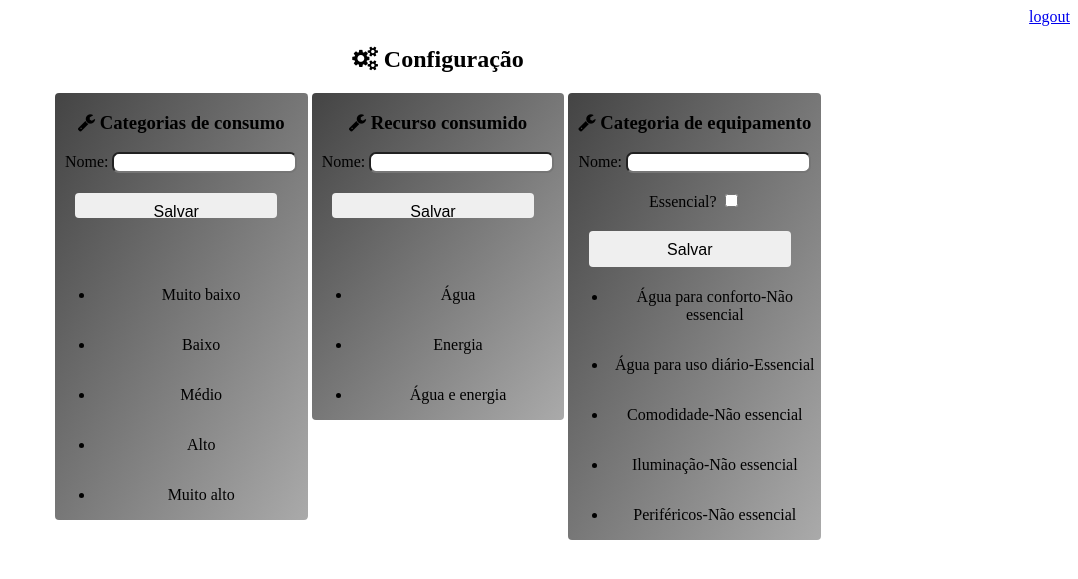
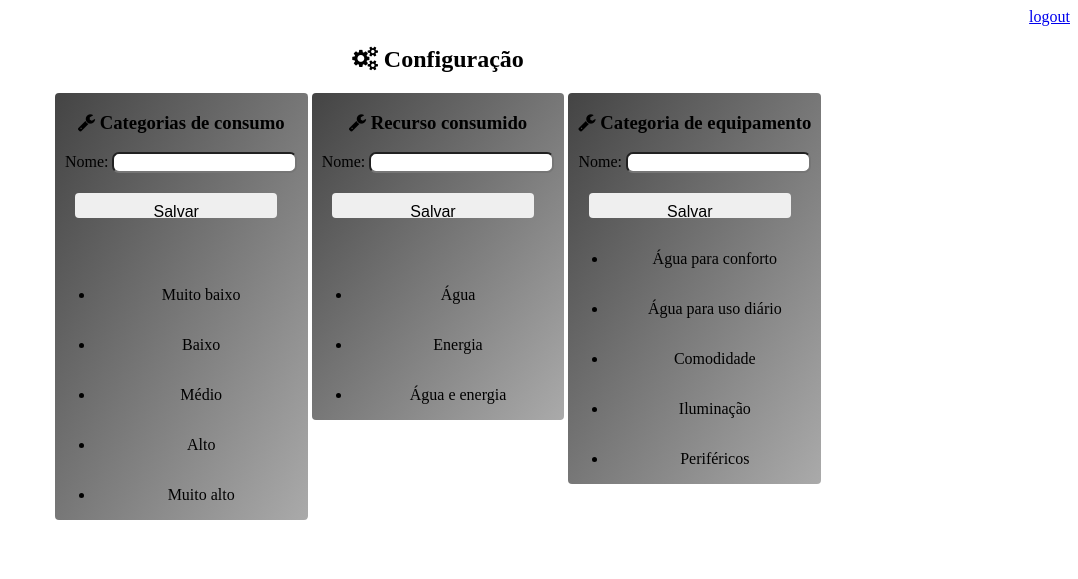
Before and after one commit to reduPKR/projeto_casa_python, a Django app: page /configurar/ in a window 1280 px wide. Shown: the top 579 px of the page, without its empty margins (202-1280 px from the left). Run offline with Django 3.2, Linux system fonts and the light colour scheme; data comes from the database, SQL or seed files in the repository.

Commit message:
Mexi um pouco nas tabelas

```diff
--- a/projeto_casa/core/models.py
+++ b/projeto_casa/core/models.py
@@ -20,16 +20,10 @@ class Saida(models.Model):
 #O tipo de quipamento é usado para o algoritmo de regrasao linear
 class TipoEquipamento(models.Model):
     nome = models.CharField(max_length=30)
-    essencial = models.BooleanField()
 
     class Meta:
         db_table = 'tipo_equipamento'
 
-    def get_essencial(self):
-        if self.essencial == True:
-            return 'Essencial'
-        else:
-            return 'Não essencial'
 class Equipamento(models.Model):
     tipo_consumo = models.ForeignKey(TipoConsumo,on_delete=models.CASCADE)
     tipo_equipamnto = models.ForeignKey(TipoEquipamento,on_delete=models.CASCADE)
@@ -60,9 +54,16 @@ class ComodoSaida(models.Model):
     comodo = models.ForeignKey(Comodo, on_delete=models.CASCADE)
     saida = models.ForeignKey(Saida, on_delete=models.CASCADE)
     equipamento = models.ForeignKey(Equipamento, on_delete=models.CASCADE)
+    essencial = models.BooleanField()
 
     class Meta:
         db_table = 'comodo_saida'
+
+    def get_essencial(self):
+        if self.essencial == True:
+            return 'Essencial'
+        else:
+            return 'Não essencial'
 
 class Categoria(models.Model):
     nome = models.CharField(max_length=30)
--- a/projeto_casa/core/pages/gerador_testes/views.py
+++ b/projeto_casa/core/pages/gerador_testes/views.py
@@ -63,6 +63,7 @@ def Equipamentos(request):
         'consumos': consumos,
         'tipoEquipamentos': tipoEquipamentos
     }
+
     return render(request, 'gerador_testes/equipamento.html', dados)
 
 def SaveEquipamentos(request):
--- a/projeto_casa/templates/gerador_testes/configurar.html
+++ b/projeto_casa/templates/gerador_testes/configurar.html
@@ -40,14 +40,12 @@
         <form action="categoria/equipamento/submit" method="POST"> {% csrf_token %}
             <label>Nome: </label>
             <input type="text" name="nome" maxlength="30"/> <br><br>
-            <label>Essencial? </label>
-            <input type="checkbox" name="essencial"><br><br>
             <button class="button" type="submit">Salvar</button>
         </form>
         {% for item in tipoEquipamentos %}
         <ul>
             <li>
-                {{item.nome}}-{{item.get_essencial}}
+                {{item.nome}}
             </li>
         </ul>
         {% endfor %}
```
Also changed, not shown: projeto_casa/core/migrations/0005_auto_20200804_1050.py (added), projeto_casa/db.sqlite3.
